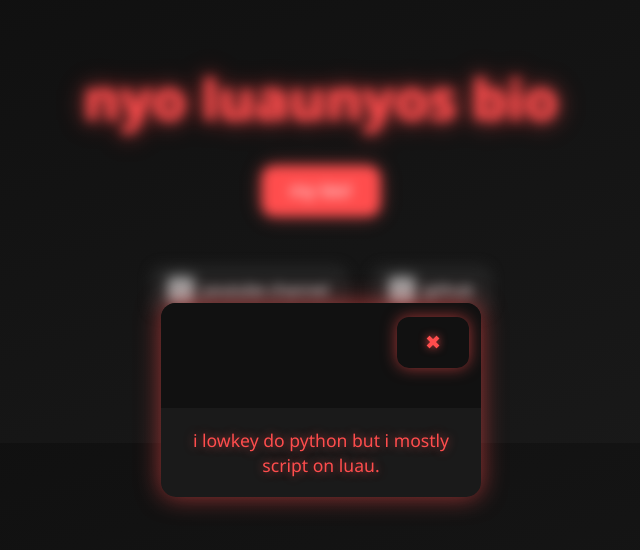
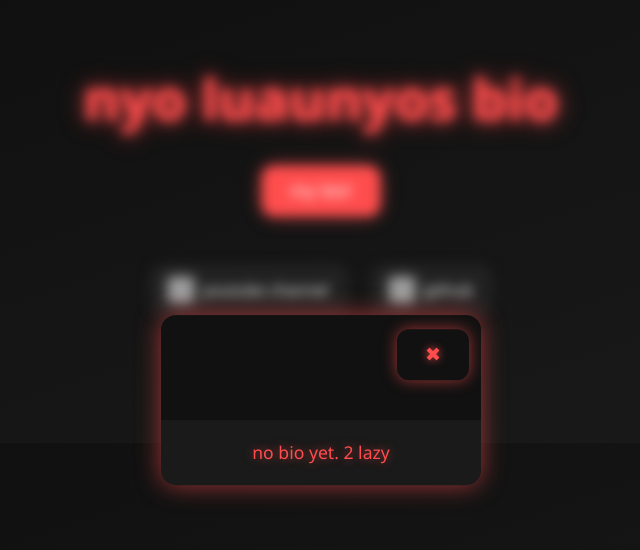
Before and after one commit to ny0q/bio, a plain HTML site: page index.html in a window 1280 px wide. Both pictures are taken after a click on the button "my bio!". Shown: the whole page, without its empty margins (319-959 px from the left). Drawn offline with Linux system fonts and the light colour scheme; grey boxes are pictures that could not be loaded.

Commit message:
Update index.html

```diff
--- a/index.html
+++ b/index.html
@@ -164,7 +164,7 @@
       <button class="close-btn" onclick="hideBio()">✖</button>
     </div>
     <div class="popup-body">
-      i lowkey do python but i mostly script on luau.
+      no bio yet. 2 lazy
     </div>
   </div>
 
```
